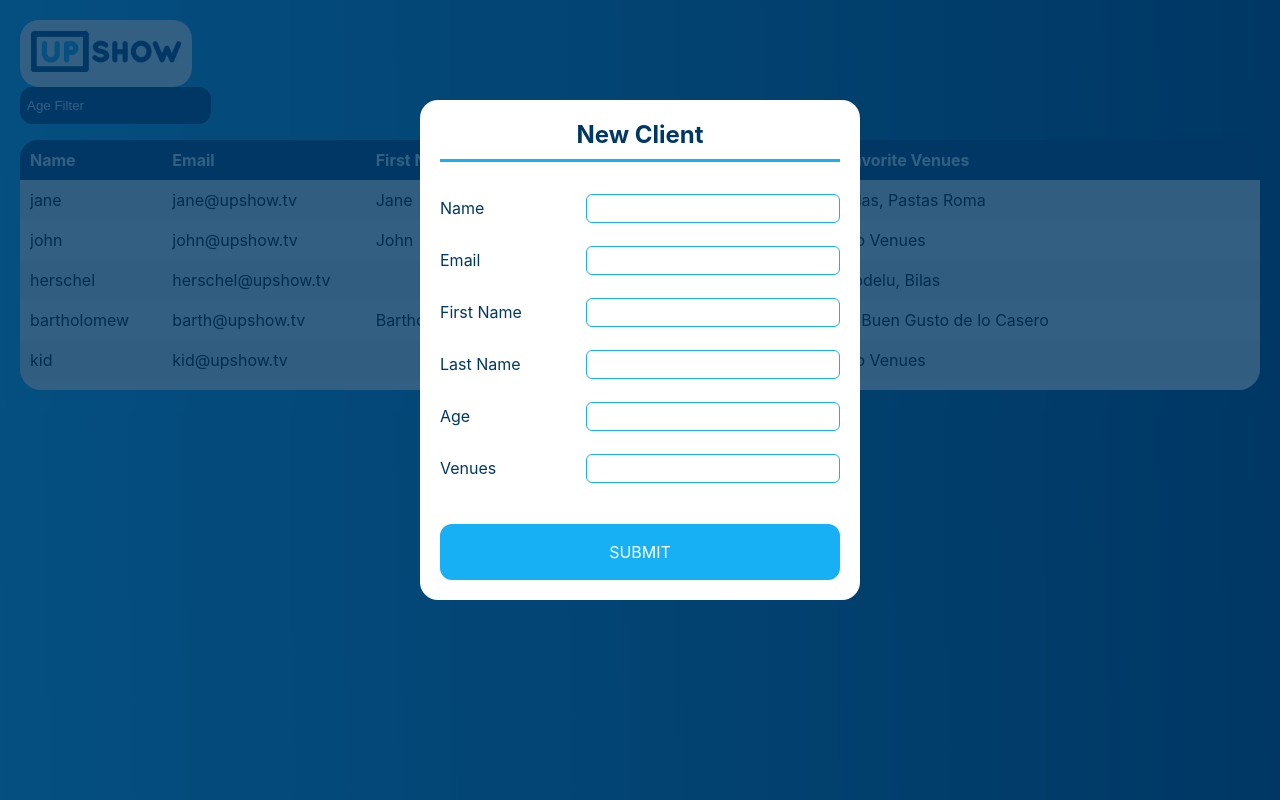
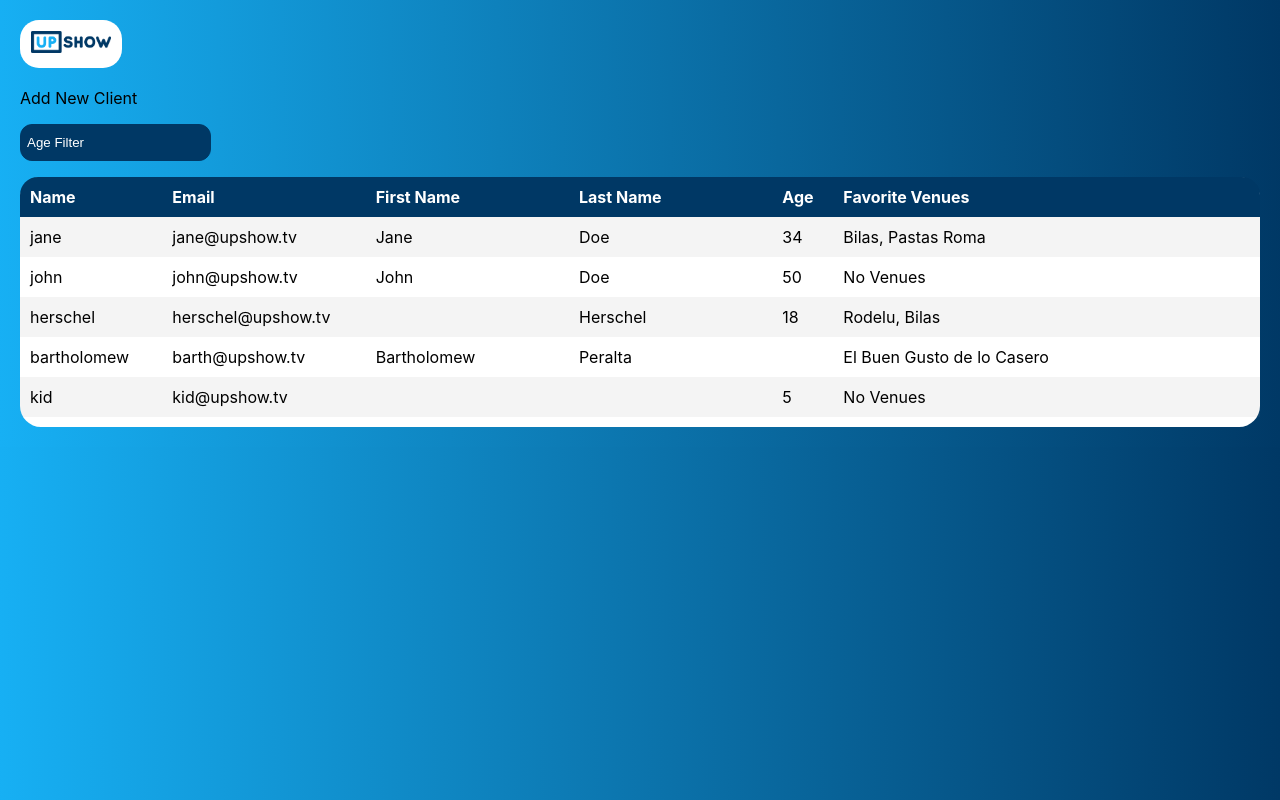
Before and after one commit to ramilivia/screening-app-customer-react, a React (Create React App) app: page / in a window 1280 px wide. Built offline with nearby package versions, Linux system fonts and the light colour scheme.

Commit message:
fixed animation glitch

```diff
--- a/src/App.js
+++ b/src/App.js
@@ -6,13 +6,14 @@ import styles from './App.module.scss';
 import logo from './assets/home-logo.png'
 import ClientList from './components/ClientList/ClientList';
 import ModalClient from './components/ModalClient/ModalClient';
+import Button from './components/Button/Button';
 
 const App = () => {
     const dispatch = useDispatch();
 
-    useEffect(() => {
+    const showClientModal = () => {
         dispatch(toggleModalClient());
-    }, [])
+    };
 
     return (
         <div className={classnames(styles.App)}>
@@ -20,6 +21,7 @@ const App = () => {
                 <div className={classnames(styles.logoContainer)}>
                     <img src={logo}/>
                 </div>
+                <Button onClick={showClientModal} text='Add New Client'/>
                 <ClientList/>
             </div>
             <ModalClient/>
--- a/src/App.module.scss
+++ b/src/App.module.scss
@@ -9,10 +9,11 @@ html {
         margin: 20px;
 
         .logoContainer {
-            max-width: 150px;
+            max-width: 80px;
             background-color: $white;
             padding: 11px;
             border-radius: 19px;
+            margin-bottom: 20px;
 
             img {
                 width: 100%;
--- a/src/components/Button/Button.js
+++ b/src/components/Button/Button.js
@@ -2,10 +2,15 @@ import React from 'react';
 import classnames from 'classnames';
 import styles from './Button.module.scss';
 
-const Button = ({onClick, text}) => {
+export const BUTTON_TYPE = {
+    MODAL: 'MODAL',
+    SMALL: 'SMALL'
+}
+
+const Button = ({onClick, text, type = BUTTON_TYPE.SMALL}) => {
 
     return (
-        <div className={classnames(styles.Button)} onClick={onClick}>
+        <div className={classnames(styles.Button, styles[type.toLowerCase()])} onClick={onClick}>
             <p>{text}</p>
         </div>
     );
--- a/src/components/Button/Button.module.scss
+++ b/src/components/Button/Button.module.scss
@@ -1,12 +1,14 @@
 @import '../../global.scss';
 
 .Button {
+
+    &.modal {
         border: 2px solid $light-blue;
         background-color: $light-blue;
         border-radius: 12px;
         text-align: center;
         color: $white;
-    transition: all 0.25s;
+        transition: background-color 0.2s;
 
         &:hover {
             cursor: pointer;
@@ -14,3 +16,4 @@
             color: $light-blue;
         }
     }
+}
--- a/src/components/Field/Field.module.scss
+++ b/src/components/Field/Field.module.scss
@@ -16,5 +16,6 @@
         outline: none;
         padding: 6px;
         width: 240px;
+        color: $dark-blue;
     }
 }
--- a/src/components/Modal/Modal.js
+++ b/src/components/Modal/Modal.js
@@ -1,14 +1,27 @@
-import React, { useEffect } from 'react';
+import React, { useEffect, useState } from 'react';
 import { useSelector, useDispatch } from 'react-redux';
 import classnames from 'classnames';
 import styles from './Modal.module.scss';
 
 const Modal = ({show, title, onClose, children, className}) => {
-    console.log(show);
+
+    const [hide, setHide] = useState(false);
+
+    const onHide = () => {
+        setHide(true);
+        onClose();
+        //After animation ends restore state
+        setTimeout(() => {
+            setHide(false);
+        }, 810);
+    }
+
+
+
     return (
         <div>
-            <div className={classnames(styles.ModalOverlay, show ? styles.showOverlay : styles.hideOverlay)} onClick={onClose}/>
-            <div className={classnames(styles.Modal, show ? styles.show : styles.hide, className)}>
+            <div className={classnames(styles.ModalOverlay, show ? styles.showOverlay : styles.hideOverlay)} onClick={onHide}/>
+            <div className={classnames(styles.Modal, show ? styles.show : null, hide ? styles.hide : null, className)}>
                 <div className={classnames(styles.title)}>
                     <h2>{title}</h2>
                 </div>
--- a/src/components/Modal/Modal.module.scss
+++ b/src/components/Modal/Modal.module.scss
@@ -1,7 +1,7 @@
 @import '../../global.scss';
 
 .ModalOverlay {
-    visibility: visible;
+    visibility: hidden;
     position: absolute;
     background-color: $dark-blue;
     width: 100%;
@@ -18,6 +18,7 @@
             }
             to {
                 opacity: 80%;
+                visibility: visible;
             }
         }
     }
@@ -38,7 +39,7 @@
 }
 
 .Modal {
-    visibility: visible;
+    visibility: hidden;
     background: $white;
     position: absolute;
     min-width: 400px;
@@ -51,7 +52,6 @@
     padding: 20px;
 
     &.show {
-        visibility: visible;
         animation: modal-move 0.5s linear forwards,
                    modal-opacity 0.6s linear forwards;
 
@@ -66,6 +66,7 @@
                 bottom: 50%;
                 transform: translateX(-50%) translateY(40%);
                 opacity: 100%;
+                visibility: visible;
             }
         }
 
@@ -75,12 +76,13 @@
             }
             to {
                 opacity: 100%;
+                visibility: visible;
             }
         }
     }
 
     &.hide {
-        animation: modal-hide 0.3s linear forwards;
+        animation: modal-hide 0.4s linear forwards;
 
         @keyframes modal-hide {
             from {
@@ -88,10 +90,11 @@
                 bottom: 50%;
                 transform: translateX(-50%) translateY(40%);
                 opacity: 100%;
+                visibility: visible;
             }
             to {
+                visibility: hidden;
                 opacity: 0;
-                visibility: hidden;
             }
         }
     }
--- a/src/components/ModalClient/ModalClient.js
+++ b/src/components/ModalClient/ModalClient.js
@@ -6,7 +6,7 @@ import Modal from '../Modal/Modal';
 import styles from './ModalClient.module.scss';
 import classnames from 'classnames';
 import Field from '../Field/Field';
-import Button from '../Button/Button';
+import Button, { BUTTON_TYPE } from '../Button/Button';
 
 
 const ModalClient = () => {
@@ -39,11 +39,6 @@ const ModalClient = () => {
     }
 
     const onSend = () => {
-        console.log('NAME: ', name);
-        console.log('EMAIL: ', email);
-        console.log('FIRST NAME: ', firstName);
-        console.log('LAST NAME: ', lastName);
-        console.log('AGE: ', age);
         let favoriteVenues = [];
         dispatch(addClient({name, email, firstName, lastName, age, favoriteVenues}));
         closeModal();
@@ -54,8 +49,8 @@ const ModalClient = () => {
     }
 
     return (
-        <Modal show={show} title={'New Client'} className={styles.ModalClient} onClose={closeModal}>
-            <form className={styles.form}>
+        <Modal show={show} title={'New Client'} className={classnames(styles.ModalClient)} onClose={closeModal}>
+            <form className={classnames(styles.form)}>
                 <Field label='Name' onChange={onChangeName} value={name}/>
                 <Field label='Email' onChange={onChangeEmail} value={email}/>
                 <Field label='First Name' onChange={onChangeFirstName} value={firstName}/>
@@ -63,7 +58,7 @@ const ModalClient = () => {
                 <Field label='Age' onChange={onChangeAge} value={age}/>
                 <Field label='Venues'/>
             </form>
-            <Button onClick={() => {onSend()}} text='SUBMIT'/>
+            <Button onClick={() => {onSend()}} text='SUBMIT' type={BUTTON_TYPE.MODAL}/>
         </Modal>
     );
 }
```
Lines whose indentation alone changed are shown as unchanged.
